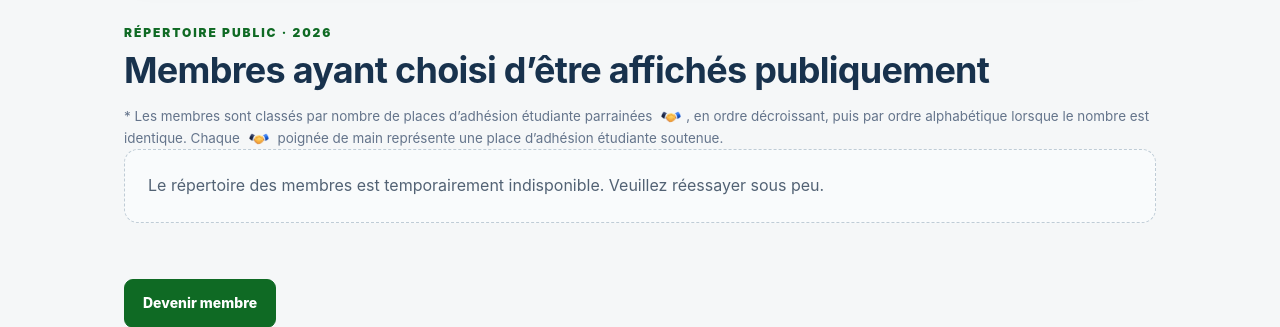
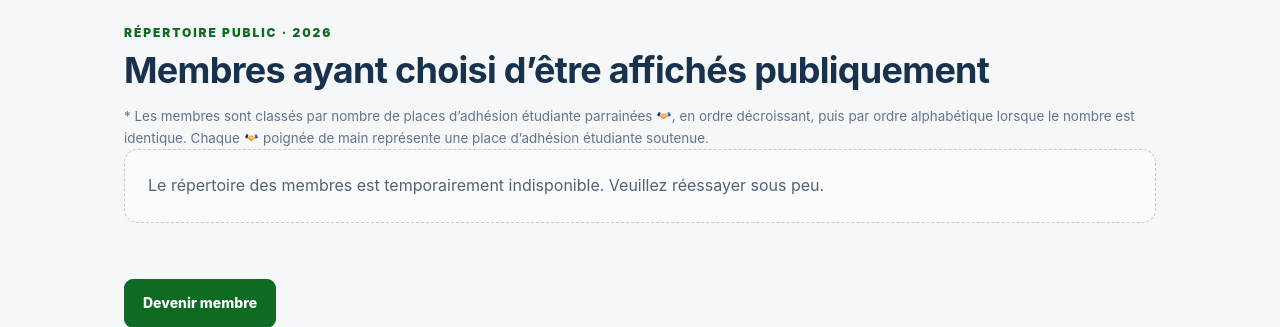
Before and after one commit to concordiasequnceplanner/coop-planner, a Flask app: page /SRE_MONTREAL/members-fr.html in a window 1280 px wide. Shown: the part 850-1177 px from the top of the page. Run offline with Flask 3, Linux system fonts and the light colour scheme; data that the repository does not hold is empty; some libraries are stand-ins or nearby versions.

Commit message:
Add files via upload

```diff
--- a/static/styles.css
+++ b/static/styles.css
@@ -348,4 +348,4 @@ html[lang="fr"] body{
   }
 }
 
-.sponsor-legend-icon{display:inline-block;width:26px;height:20px;object-fit:contain;vertical-align:middle;margin:0 2px}
+.sponsor-legend-icon{display:inline-block;width:1em;height:1em;object-fit:contain;vertical-align:-0.12em;margin:0 .08em}
```
